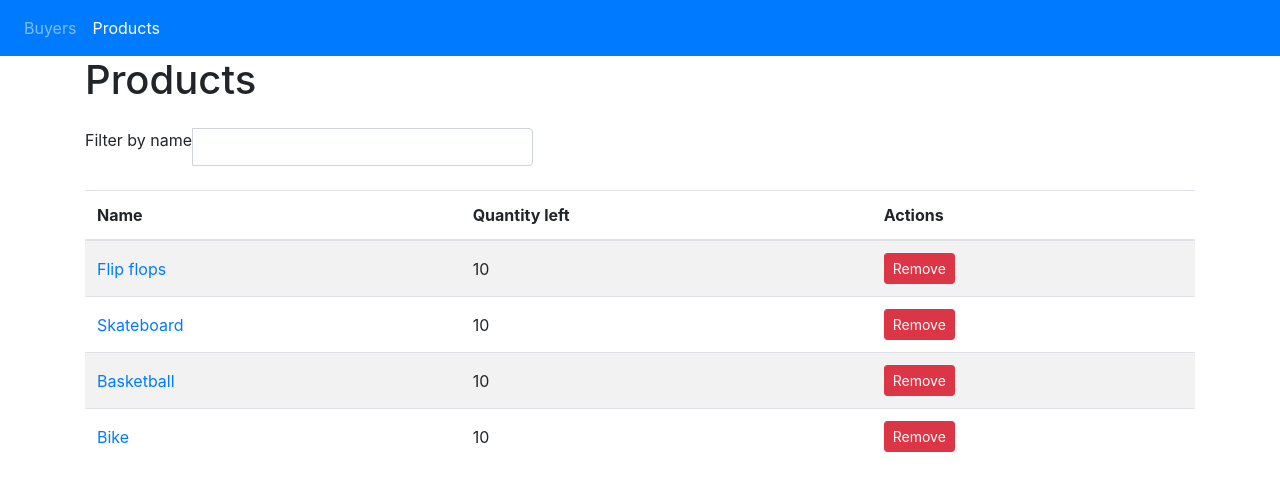
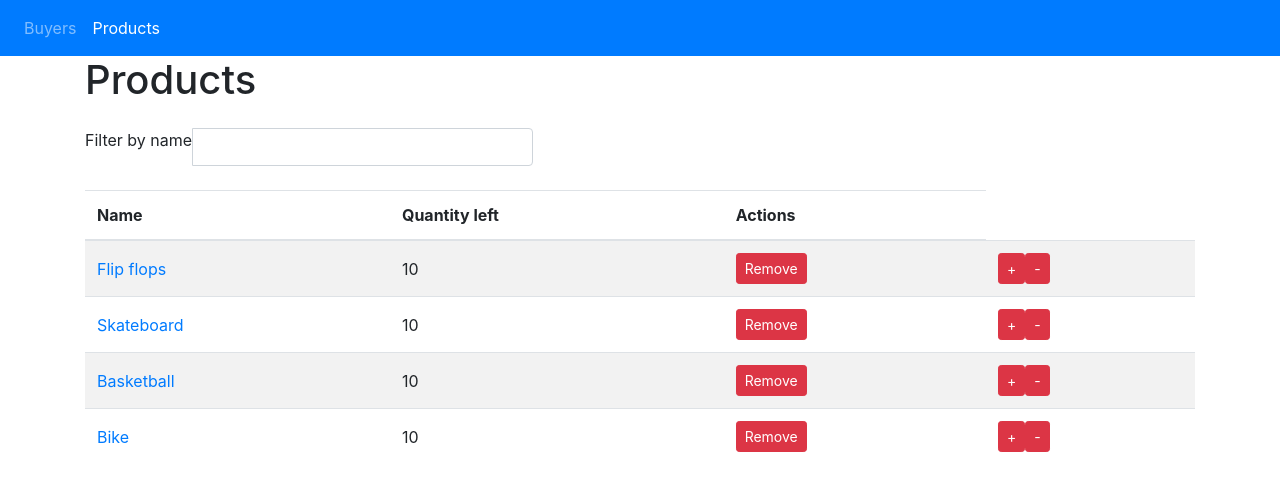
Before and after one commit to dregos/store, an Angular app: page /products in a window 1280 px wide. Shown: the top 490 px of the page. Built offline with nearby package versions, Linux system fonts and the light colour scheme.

Commit message:
change quantity in products +/-

```diff
--- a/src/app/components/products/products.component.html
+++ b/src/app/components/products/products.component.html
@@ -20,6 +20,10 @@
 			</td>
 			<td class="align-middle">{{ product.quantity }}</td>
 			<td><button class="btn btn-danger btn-sm" (click)="remove(product)">Remove</button></td>
+			<td>
+				<button class="btn btn-danger btn-sm" (click)="addOne(product)">+</button>
+				<button *ngIf="product.quantity > 0" class="btn btn-danger btn-sm" (click)="removeOne(product)">-</button>
+			</td>
 		</tr>
 	</tbody>
 </table>
--- a/src/app/components/products/products.component.ts
+++ b/src/app/components/products/products.component.ts
@@ -18,10 +18,6 @@ export class ProductsComponent {
     this.products = productsService.getProducts();
   }
 
-  ngOnChanges(changes: SimpleChanges){
-    console.log(changes);
-  }
-
   remove(product){
     this.products = this.productsService.removeProduct(product);
   }
@@ -32,7 +28,7 @@ export class ProductsComponent {
   }
 
   removeOne(product){
-    this.productsService.removeOneProduct(product);
+    product = this.productsService.removeOneProduct(product);
   }
 
   addOne(product){
```
